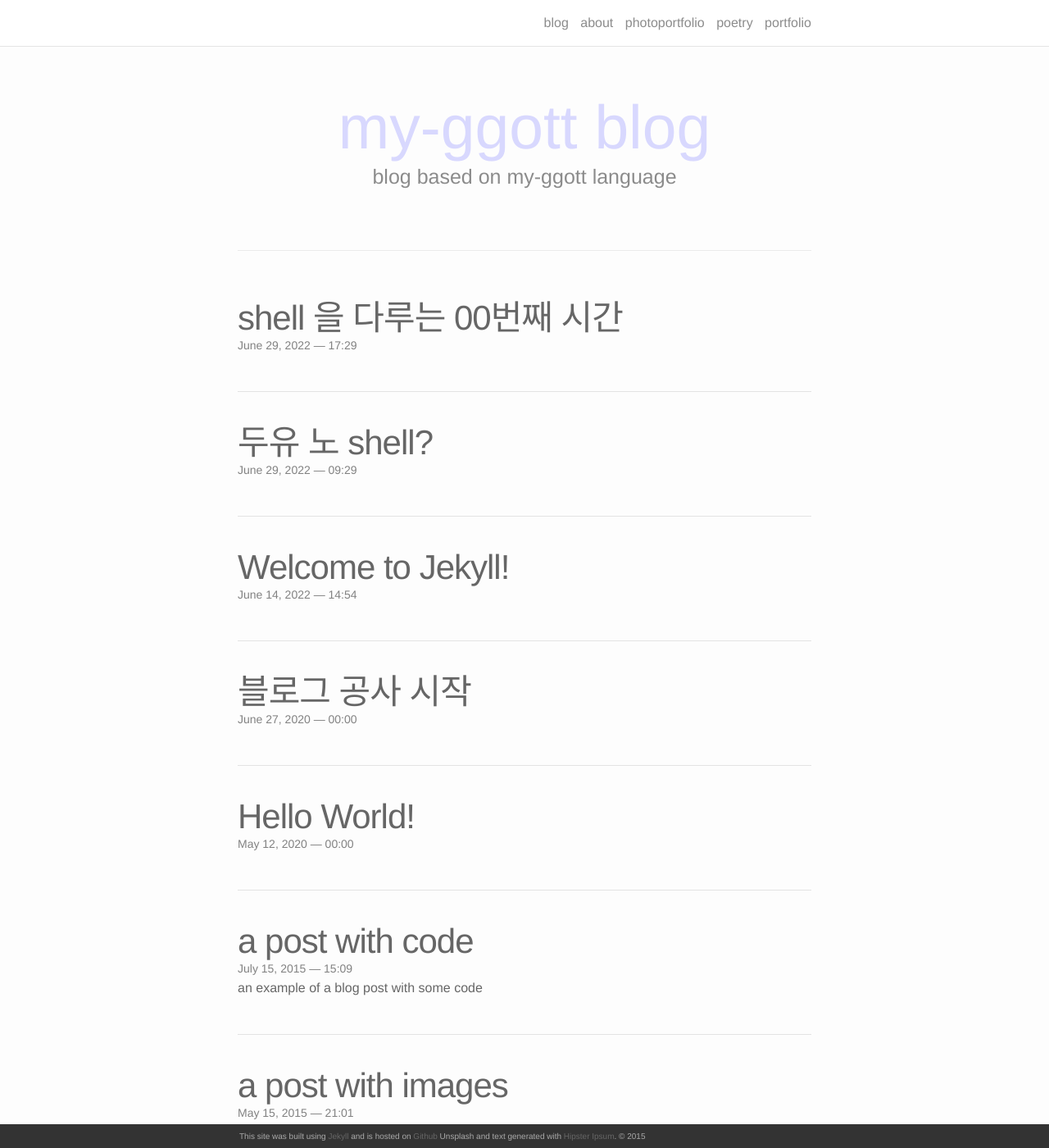
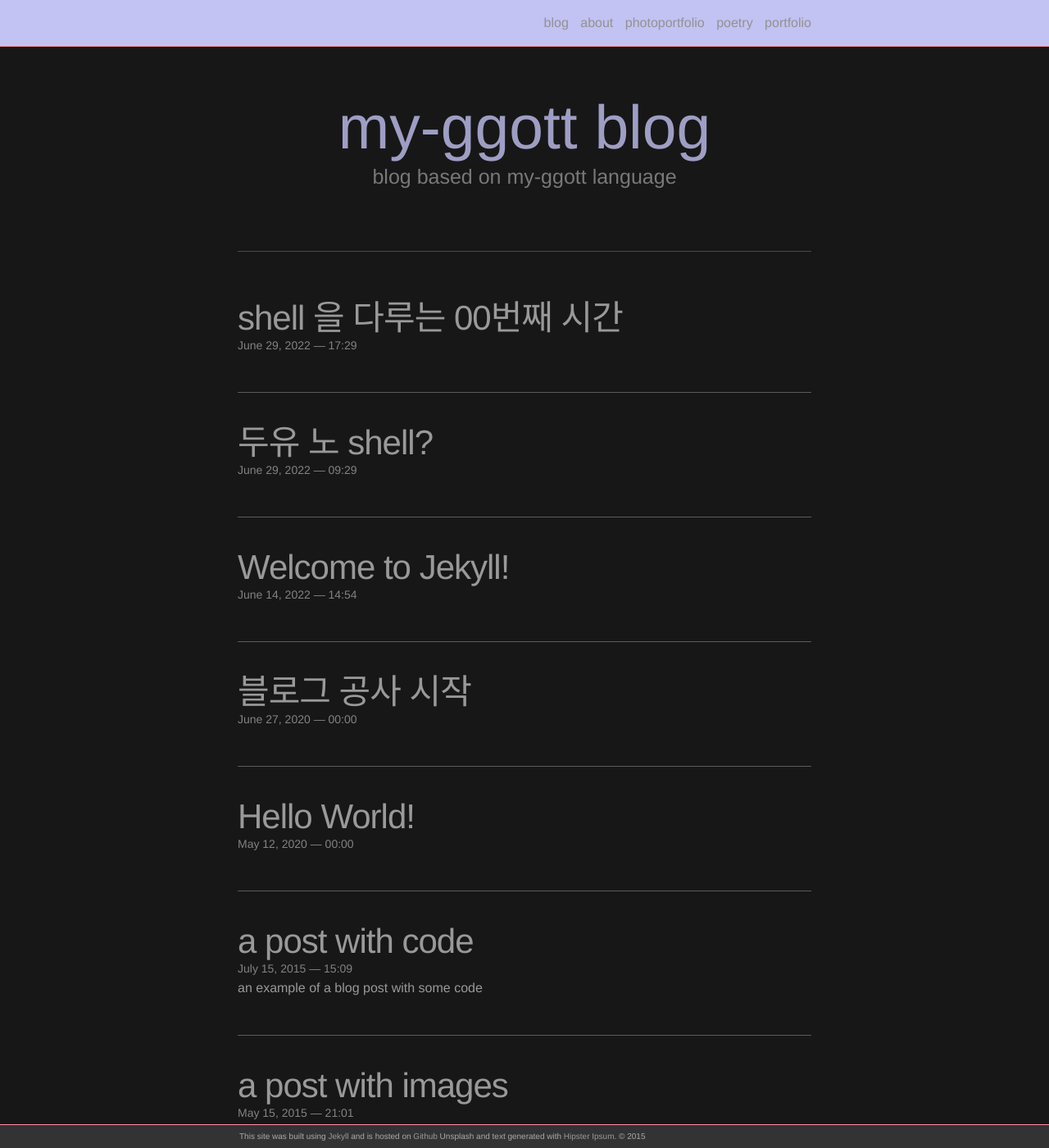
Before and after one commit to GHeeJeon/GHeeJeon.github.io, a Jekyll site: the page built from index.html, in a window 1280 px wide and 1400 px high. Shown: the whole window at 82% size. Built offline with Jekyll 4.4.1, drawn with Linux system fonts in a browser that asks for light colours; nearby versions of some CDN libraries; the list of posts is cut into pages by our own code.

Commit message:
main-change color

```diff
--- a/_sass/_base.scss
+++ b/_sass/_base.scss
@@ -33,10 +33,9 @@ $purple: #B509AC;
 $periwinkle: #CCCCFF;
 $salmon_pink: #FF91A4;
 
-
 $grey-color-dark: #333;   /* footer */
 $grey-color-light: #ddd;  /* navigation bar border */
-$text-color: #666;
+$text-color: #999;
 
 /* Set theme color *************************/
 $theme-color: $periwinkle;
@@ -132,7 +131,7 @@ a {
     }
     */
     &:hover {
-        color: $theme-color;
+        color: $salmon_pink;
         text-decoration: none;
     }
 }
--- a/_sass/_layout.scss
+++ b/_sass/_layout.scss
@@ -3,9 +3,9 @@
  * Site header   **********************************************************
  */
 .site-header {
-border-bottom: 1px solid $grey-color-light;
-background-color: #fff;
-opacity: 0.75;
+border-bottom: 1px solid $salmon_pink;
+background-color: $periwinkle;
+opacity: 0.95;
 position:fixed;
 left:0px;
 top:0px;
@@ -21,7 +21,7 @@ letter-spacing: -1px;
 margin-bottom: 0;
 &:hover {
 text-decoration: none;
-color: $theme-color;
+color: $salmon_pink;
     }
 }
 .site-nav {
@@ -74,7 +74,7 @@ display: line;
  * Site footer  **********************************************************
  */
 .site-footer {
-border-top: 1px solid $grey-color-dark;
+border-top: 1px solid $salmon_pink;
 font-size: 10px;
 background-color: $grey-color-dark;
 padding: 2px;
--- a/css/main.scss
+++ b/css/main.scss
@@ -14,8 +14,9 @@ $base-line-height: 1.5;
 $spacing-unit:     30px;
 
 $text-color:       #111;
-$background-color: #fdfdfd;
+$background-color: #171717;
 $brand-color:      #2a7ae2;
+
 
 $grey-color:       #828282;
 $grey-color-light: lighten($grey-color, 40%);
```
